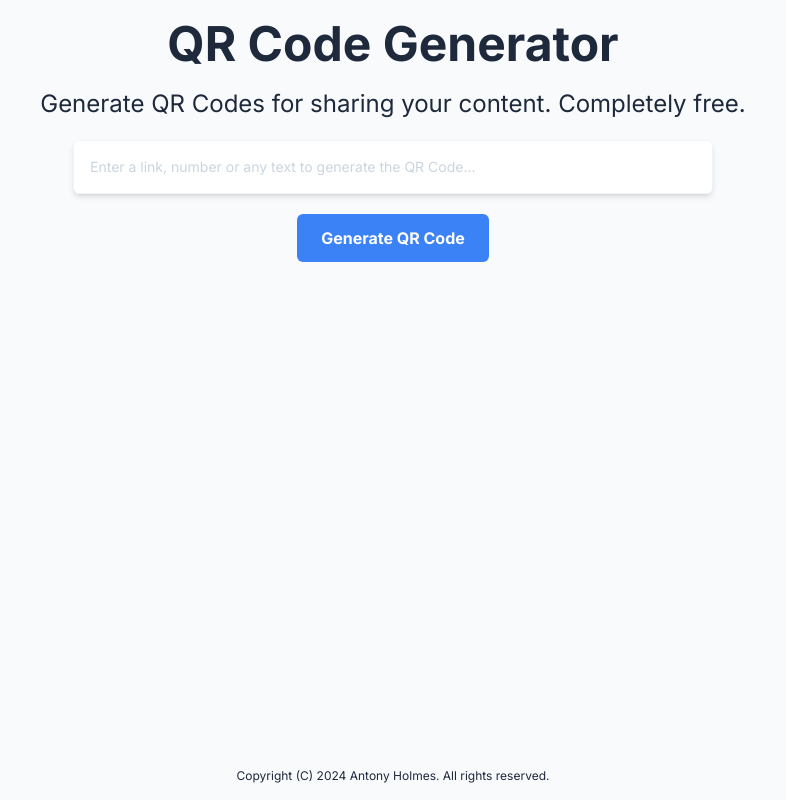
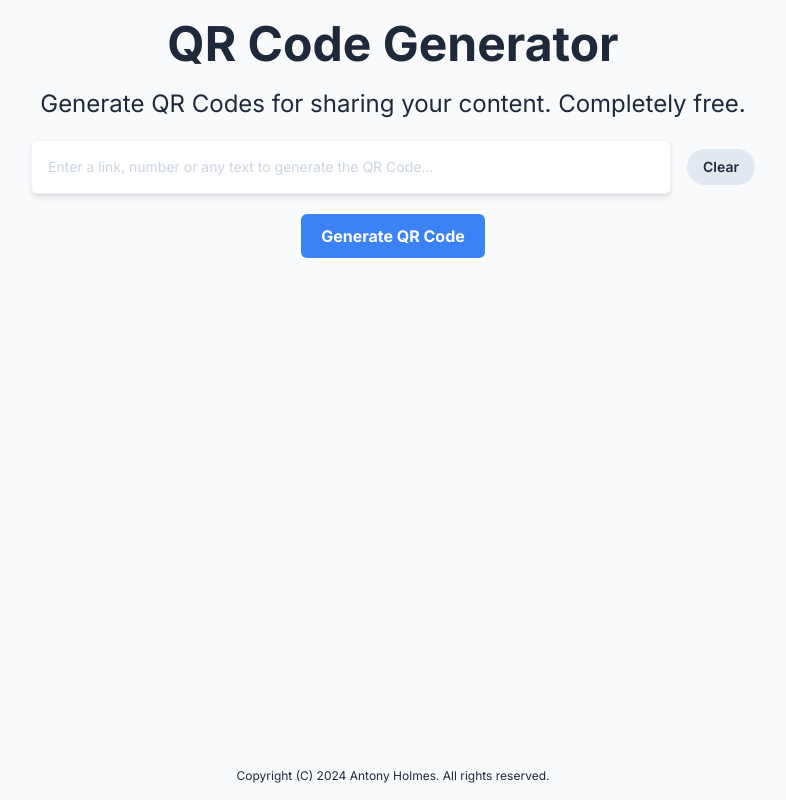
Before and after one commit to antonybholmes/qr-nextjs, a Next.js app: page / in a window 1280 px wide. Shown: the whole page, without its empty margins (247-1033 px from the left). Built offline with nearby package versions, Linux system fonts and the light colour scheme.

Commit message:
fix: Added clear button

```diff
--- a/src/components/pages/qr.tsx
+++ b/src/components/pages/qr.tsx
@@ -39,19 +39,32 @@ export function QRGen() {
       <h2 className="text-active text-2xl">
         Generate QR Codes for sharing your content. Completely free.
       </h2>
+      <div className="flex flex-row items-center justify-center gap-x-4 w-full">
         <input
           type="text"
           placeholder="Enter a link, number or any text to generate the QR Code..."
           className="text-sm w-1/2 p-4 rounded-md shadow-md border border-gray-100 placeholder:text-gray-300"
+          value={input}
           onChange={e => setInput(e.target.value)}
           onKeyDown={e => {
             if (e.key === 'Enter') {
               setQr(input)
             }
           }}
-      ></input>
+        />
+
         <button
-        className="py-3 px-6 bg-blue-500 hover:bg-blue-600 transition-colors duration-300 rounded-md text-white font-bold"
+          className="text-sm bg-gray-200 hover:bg-gray-300 transition-colors duration-300 px-4 py-2 rounded-full font-semibold"
+          onClick={() => {
+            setInput('')
+            setQr('')
+          }}
+        >
+          Clear
+        </button>
+      </div>
+      <button
+        className="py-2.5 px-5 bg-blue-500 hover:bg-blue-600 transition-colors duration-300 rounded-md text-white font-bold"
         onClick={() => {
           setQr(input)
         }}
```
Lines whose indentation alone changed are shown as unchanged.
